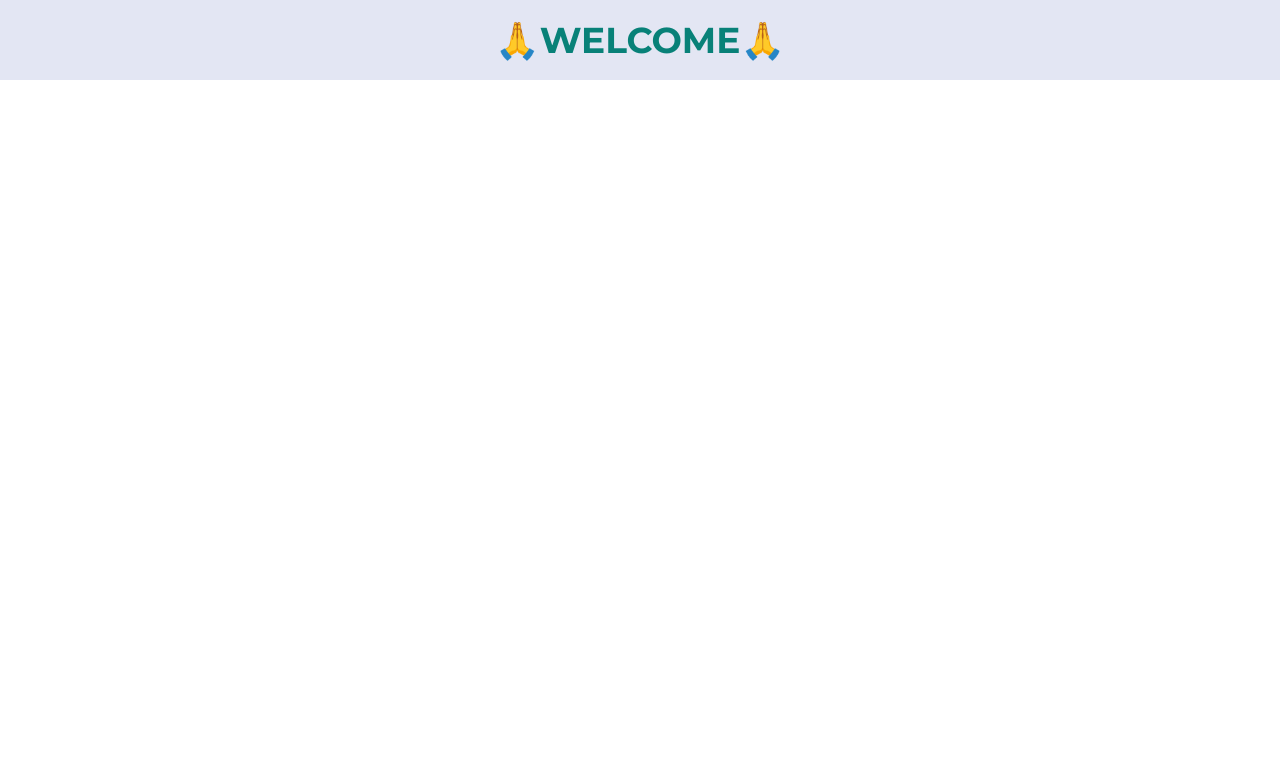
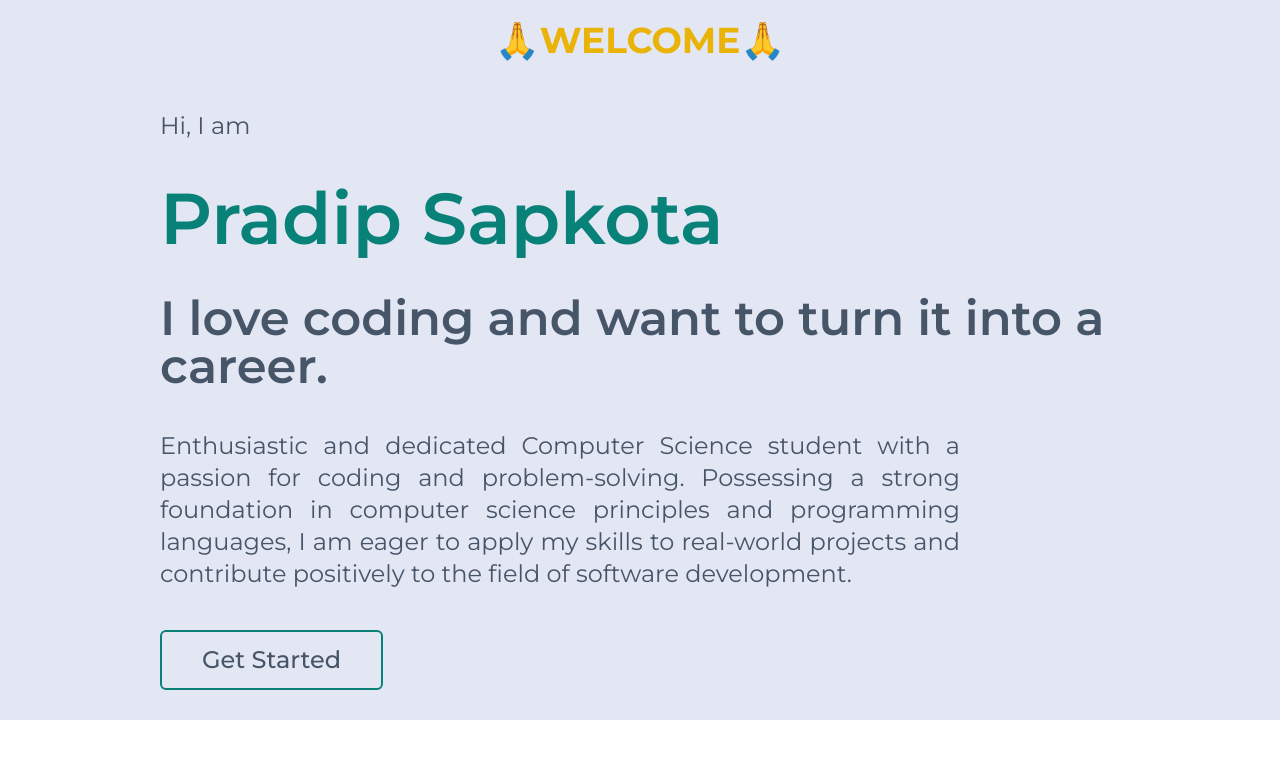
Before and after one commit to pradip57/My-Portfolio, a React (Create React App) app: page / in a window 1280 px wide. Shown: the top 758 px of the page. Built offline with nearby package versions, Linux system fonts and the light colour scheme.

Commit message:
intro part finish

```diff
--- a/src/components/Header.js
+++ b/src/components/Header.js
@@ -3,7 +3,7 @@ import React from "react";
 function Header() {
   return (
     <div className="p-5 bg-color3 flex justify-center">
-      <h1 className="text-color2 font-bold text-4xl">🙏WELCOME🙏</h1>
+      <h1 className="text-yellow-500 font-bold text-4xl">🙏WELCOME🙏</h1>
     </div>
   );
 }
--- /dev/null
+++ b/src/components/Intro.js
@@ -0,0 +1,25 @@
+import React from "react";
+
+function Intro() {
+  return (
+    <div className="h-[80vh] bg-color3 flex flex-col items-start justify-center gap-10">
+      <h1 className="text-slate-600 text-2xl">Hi, I am</h1>
+      <h1 className="text-7xl text-color2 font-semibold">Pradip Sapkota</h1>
+      <h1 className="text-5xl text-slate-600 font-semibold">
+        I love coding and want to turn it into a career.
+      </h1>
+      <p className=" text-slate-600 text-2xl w-5/6 text-justify">
+        Enthusiastic and dedicated Computer Science student with a passion for
+        coding and problem-solving. Possessing a strong foundation in computer
+        science principles and programming languages, I am eager to apply my
+        skills to real-world projects and contribute positively to the field of
+        software development.
+      </p>
+      <button className="border-2 border-color2 px-10 py-3 rounded-md  text-slate-600 text-2xl font-medium hover:text-color2 transition duration-400 ease-in-out">
+        Get Started
+      </button>
+    </div>
+  );
+}
+
+export default Intro;
--- a/src/pages/Home/index.js
+++ b/src/pages/Home/index.js
@@ -1,12 +1,14 @@
-import React from 'react'
-import Header from '../../components/Header'
+import React from "react";
+import Header from "../../components/Header";
+import Intro from "../../components/Intro";
 
 function Home() {
   return (
-    <div>
-      <Header/>
+    <div className="bg-color3 px-40">
+      <Header />
+      <Intro />
     </div>
-  )
+  );
 }
 
-export default Home
+export default Home;
```
